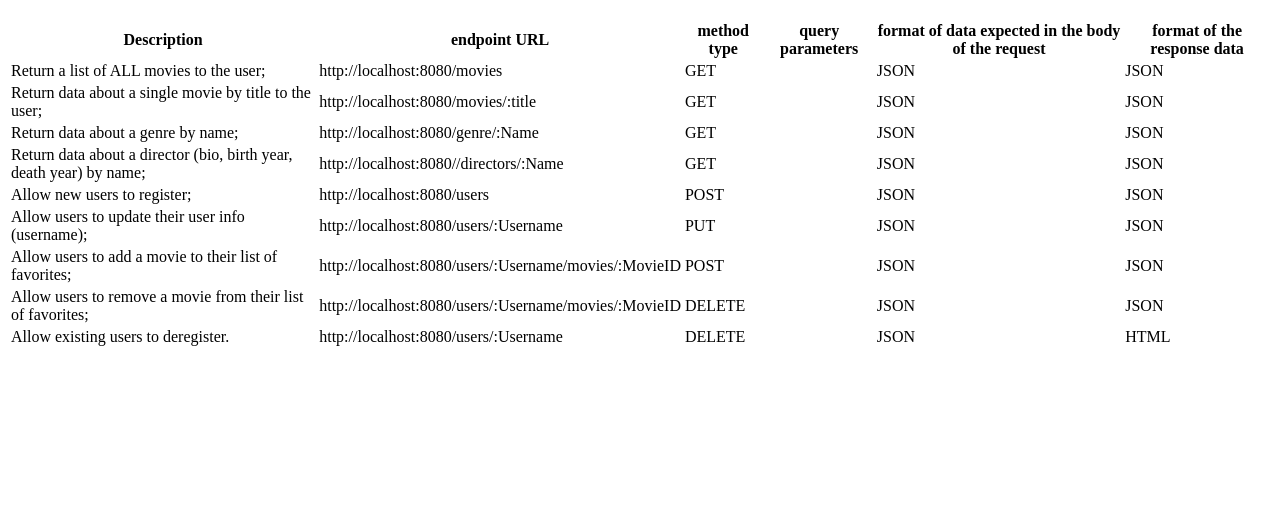
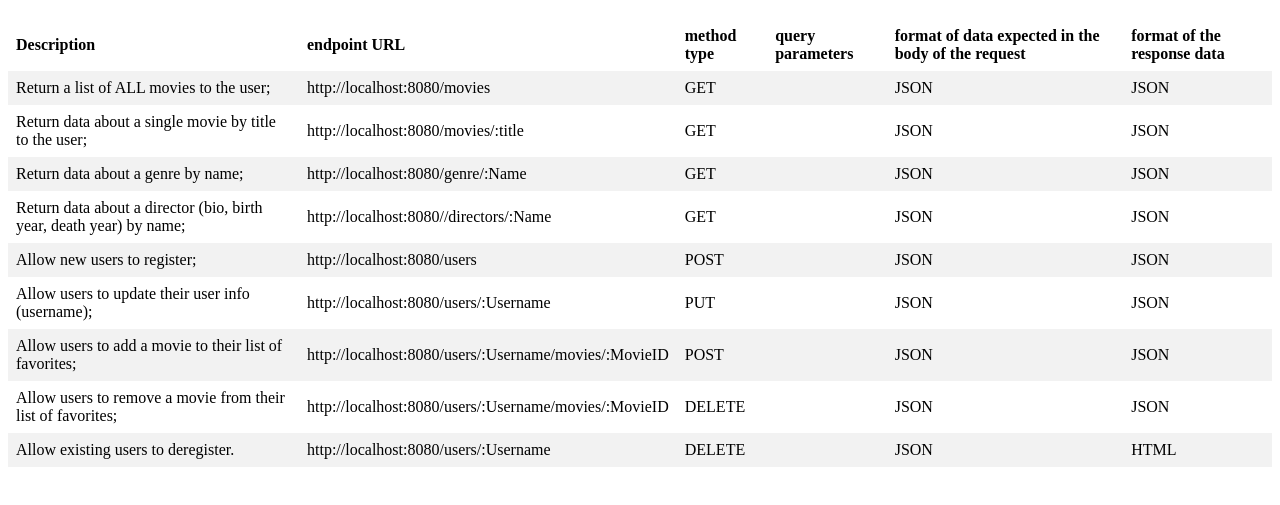
Before and after one commit to Michael-R-Mac/movie_api, a website: page public/documentation.html in a window 1280 px wide. Shown: the part 61-566 px from the top of the page. Drawn offline with Linux system fonts and the light colour scheme.

Commit message:
Update
Add README file and better general presentation.

```diff
--- a/package.json
+++ b/package.json
@@ -4,7 +4,8 @@
   "main": "index.js",
   "scripts": {
     "test": "echo \"Error: no test specified\" && exit 1",
-    "start": "node index.js"
+    "start": "node index.js",
+    "generateREADME": "npm explore basic-readme-generator -- npm start"
   },
   "repository": {
     "type": "git",
--- a/public/documentation.html
+++ b/public/documentation.html
@@ -4,6 +4,19 @@
   <meta charset="utf-8">
   <meta name="viewport" content="width=device-width, initial-scale=1">
   <title>Documentation: firstFlix</title>
+  <style>
+    table {
+      border-collapse: collapse;
+      width: 100%;
+    }
+
+    th, td {
+      text-align: left;
+      padding: 8px;
+    }
+
+    tr:nth-child(even) {background-color: #f2f2f2;}
+  </style>
 </head>
 <body>
   <main>
```
Also changed, not shown: public/index.html (+3 -2 lines), README.md (added).
